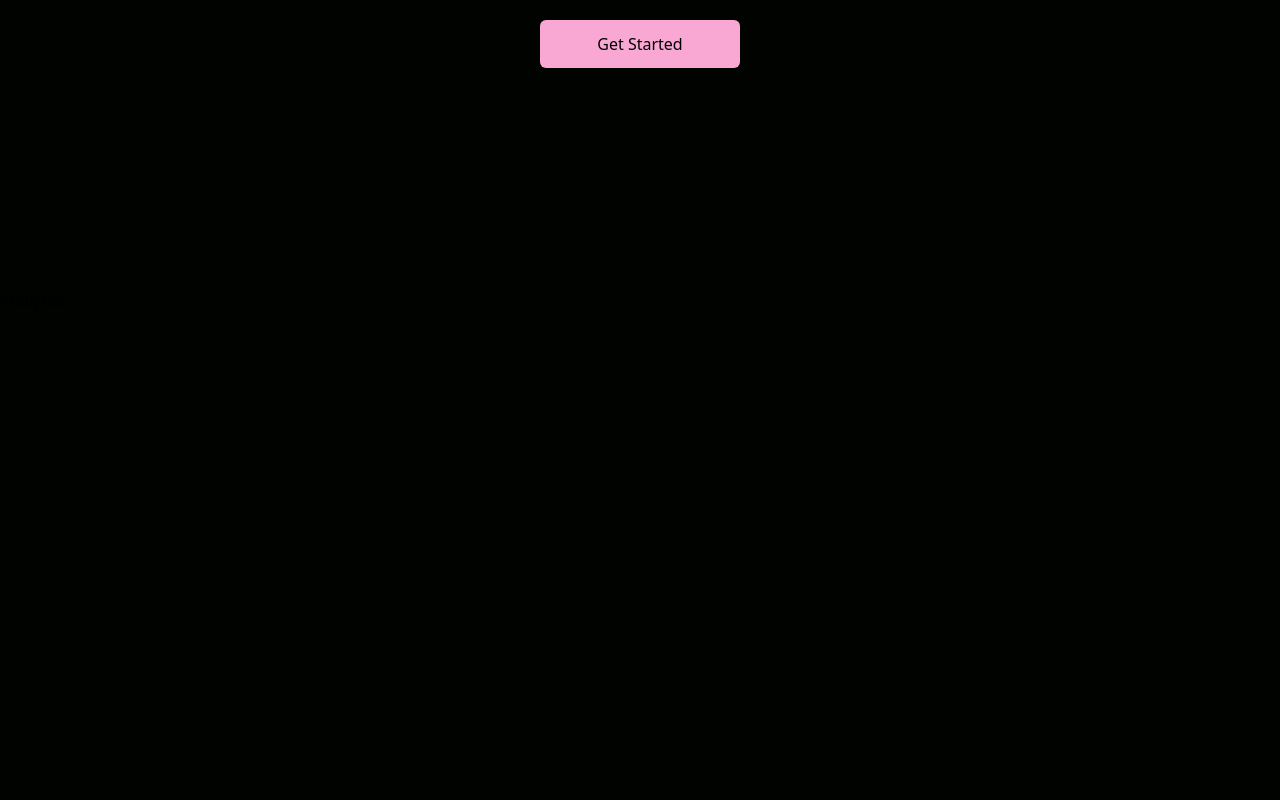
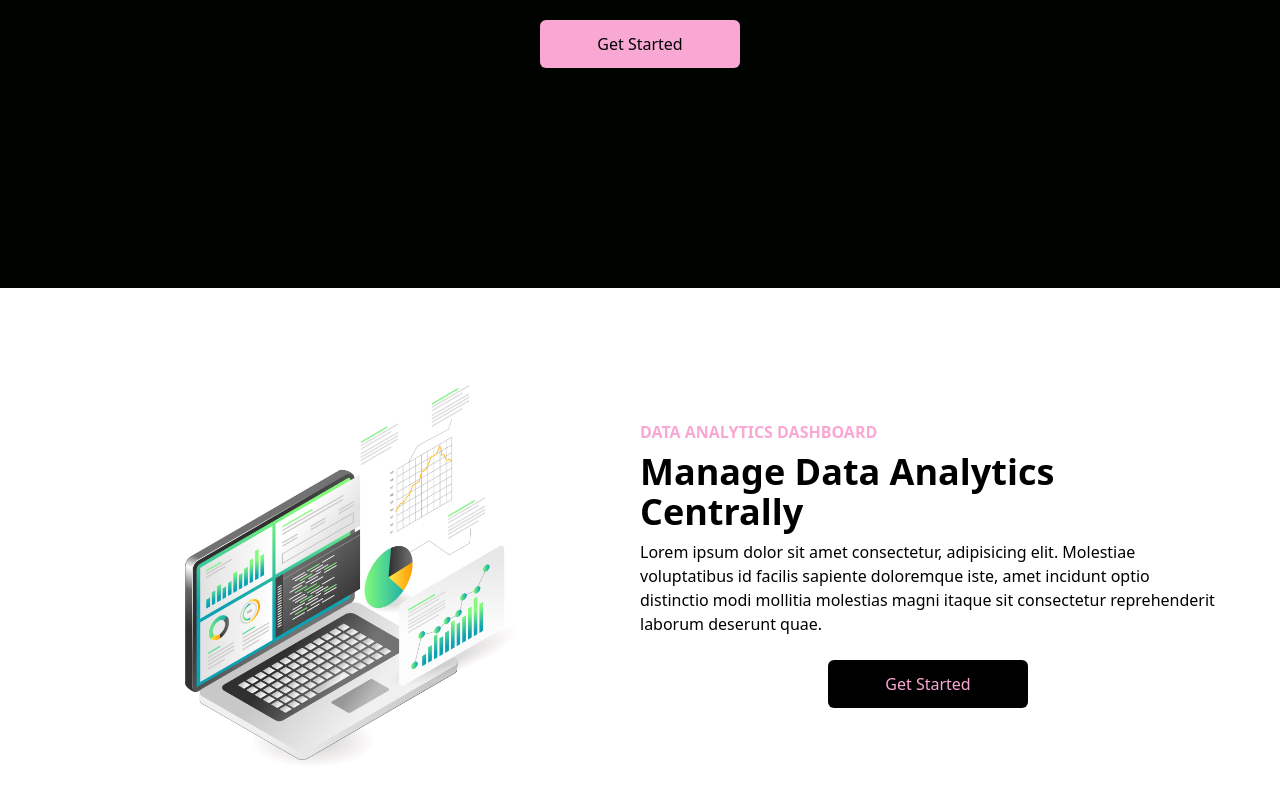
Before and after one commit to rosalie0/simple-landing-page, a React (Vite) app: page / in a window 1280 px wide. Shown: the part 512-1312 px from the top of the page. Before the commit the page ends 824 px from the top, so only its background shows below. Built offline with nearby package versions, Linux system fonts and the light colour scheme.

Commit message:
image and text is grid. the text is flex. styled. button

```diff
--- a/src/components/Analytics.tsx
+++ b/src/components/Analytics.tsx
@@ -1,7 +1,34 @@
 import React from "react";
-
+import Laptop from "../assets/laptop.jpg";
 const Analytics = () => {
-  return <div>Analytics</div>;
+  return (
+    <div className="w-full bg-white py-16 px-4">
+      <div className="max-w-6xl mx-auto grid md:grid-cols-2 ">
+        <img
+          src={Laptop}
+          alt="drawing of a laptop"
+          className="w-[500px] mx-auto my-4"
+        />
+        <div className="flex flex-col justify-center">
+          <p className="text-pink-300 uppercase font-bold">
+            Data analytics dashboard
+          </p>
+          <h2 className="font-bold md:text-4xl sm:text-3xl text-2xl py-2">
+            Manage Data Analytics Centrally
+          </h2>
+          <p>
+            Lorem ipsum dolor sit amet consectetur, adipisicing elit. Molestiae
+            voluptatibus id facilis sapiente doloremque iste, amet incidunt
+            optio distinctio modi mollitia molestias magni itaque sit
+            consectetur reprehenderit laborum deserunt quae.
+          </p>
+          <button className="self-center bg-black font-medium my-6 rounded-md w-[200px] py-3 text-pink-300 ">
+            Get Started
+          </button>
+        </div>
+      </div>
+    </div>
+  );
 };
 
 export default Analytics;
```
